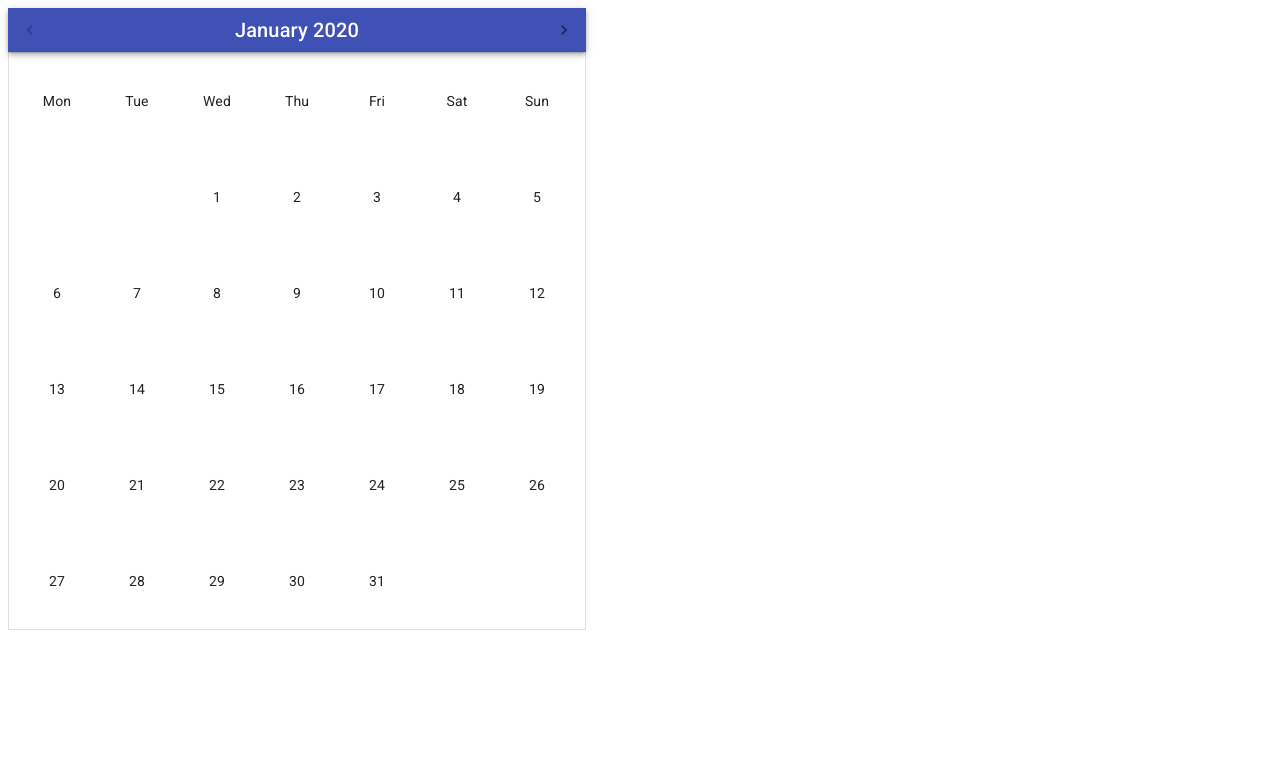
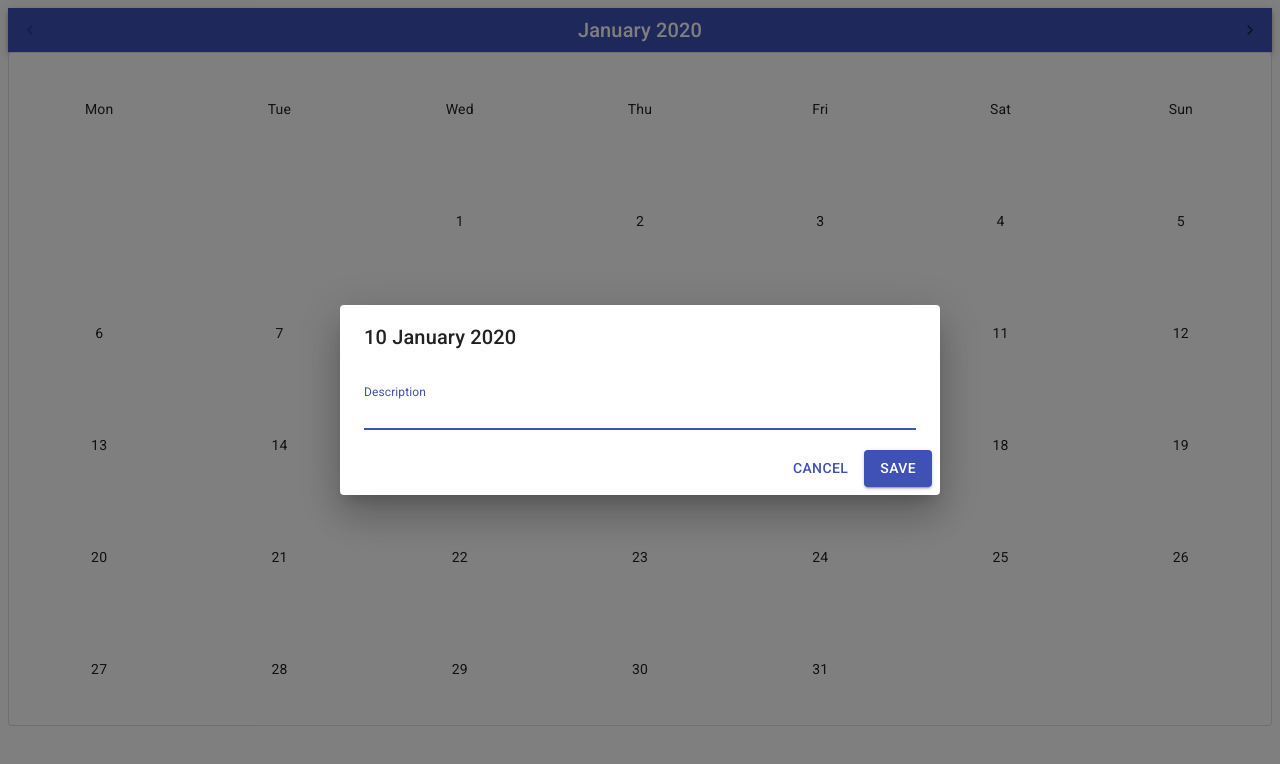
Before and after one commit to YooTanya/calendar, a React (Create React App) app: page / in a window 1280 px wide. Both pictures are taken after a click on the button "10". Shown: the top 764 px of the page. Built offline with nearby package versions, Linux system fonts and the light colour scheme.

Commit message:
created dialog title

```diff
--- a/src/App.tsx
+++ b/src/App.tsx
@@ -15,26 +15,15 @@ import {
   subMonths
 } from "date-fns/esm";
 import startOfToday from "date-fns/esm/startOfToday";
-import React, { FC, useEffect, useState } from "react";
+import React, { FC, useCallback, useEffect, useState } from "react";
 import CalendarContent from "./components/CalendarContent";
 
 const useStyles = makeStyles(theme => ({
-  calendar: {
-    display: "inline-flex",
-    flexFlow: "column",
-    width: "auto",
-    [theme.breakpoints.down("xs")]: {
-      width: "100%"
-    }
-  },
   header: {
     display: "flex",
     flexDirection: "row",
     alignItems: "center",
     justifyContent: "space-between"
-  },
-  today: {
-    color: "red"
   }
 }));
 const App: FC = () => {
@@ -43,7 +32,7 @@ const App: FC = () => {
   const [disabledNextIcon, setDisabledNextIcon] = useState(false);
   const [currentDate, setCurrentDate] = useState(startOfToday());
 
-  const displayIcons = () => {
+  const displayIcons = useCallback(() => {
     const firstMonth = startOfYear(startOfToday()).getMonth();
     const lastMonth = endOfYear(startOfToday()).getMonth();
     const currentMonth = getMonth(currentDate);
@@ -59,20 +48,19 @@ const App: FC = () => {
         setDisabledPrevIcon(false);
         setDisabledNextIcon(false);
     }
-  };
+  }, []);
 
   useEffect(() => {
     displayIcons();
   }, [displayIcons]);
 
   return (
-    <div className={classes.calendar}>
+    <div>
       <AppBar className={classes.header} position="static">
         <IconButton
           disabled={disabledPrevIcon}
           onClick={() => {
             setCurrentDate(subMonths(currentDate, 1));
-            displayIcons();
           }}
         >
           <KeyboardArrowLeftIcon fontSize="small" />
@@ -84,7 +72,6 @@ const App: FC = () => {
           disabled={disabledNextIcon}
           onClick={() => {
             setCurrentDate(addMonths(currentDate, 1));
-            displayIcons();
           }}
         >
           <KeyboardArrowRightIcon fontSize="small" />
--- a/src/components/CalendarContent.tsx
+++ b/src/components/CalendarContent.tsx
@@ -2,26 +2,37 @@ import ButtonBase from "@material-ui/core/ButtonBase";
 import Paper from "@material-ui/core/Paper";
 import { makeStyles } from "@material-ui/core/styles";
 import Typography from "@material-ui/core/Typography";
-import { getDaysInMonth } from "date-fns";
-import { getDay, startOfMonth } from "date-fns/esm";
-import React, { FC, ReactNode, useEffect, useState } from "react";
 import clsx from "clsx";
+import { getDay, getDaysInMonth, setDate, startOfMonth } from "date-fns/esm";
+import React, { FC, useCallback, useEffect, useState } from "react";
+import CalendarDialog from "./CalendarDialog";
 
 interface CalendarContentProps {
   currentDate: Date;
 }
+interface CalendarDay {
+  id: number | string;
+  day: number | undefined;
+  description?: string | undefined;
+}
 const useStyles = makeStyles(theme => ({
-  root: {},
+  button: {
+    width: "100%",
+    [theme.breakpoints.down("xs")]: {
+      display: "flex",
+      justifyContent: "flex-start",
+      marginLeft: theme.spacing(2)
+    }
+  },
   cell: {
     [theme.breakpoints.up("xs")]: {
       display: "flex",
-      width: "5rem",
-      height: "5rem",
-      alignItems: "center",
-      justifyContent: "center"
+      justifyContent: "center",
+      width: "calc(100%/7)",
+      height: "7rem"
     },
     [theme.breakpoints.down("xs")]: {
-      display: "block",
+      display: "flex",
       width: "100%"
     }
   },
@@ -30,11 +41,38 @@ const useStyles = makeStyles(theme => ({
       display: "none"
     }
   },
+  description: {
+    [theme.breakpoints.up("xs")]: {
+      display: "none"
+    },
+    [theme.breakpoints.down("xs")]: {
+      display: "inline-block",
+      marginLeft: "3rem",
+      width: "100%",
+      textAlign: "left"
+    }
+  },
   header: {
-    display: "flex",
-    flexDirection: "row",
-    alignItems: "center",
-    justifyContent: "space-between"
+    [theme.breakpoints.down("xs")]: {
+      display: "none"
+    }
+  },
+  mark: {
+    position: "relative",
+    "&:before": {
+      borderWidth: "5px",
+      borderLeftColor: theme.palette.error.dark,
+      borderTopColor: theme.palette.error.dark
+    },
+    "&:before, &:after": {
+      content: "",
+      position: "absolute",
+      top: 0,
+      left: 0,
+      borderColor: "transparent",
+      borderStyle: "solid",
+      display: "block"
+    }
   },
   row: {
     [theme.breakpoints.down("sm")]: {
@@ -42,8 +80,7 @@ const useStyles = makeStyles(theme => ({
     },
     [theme.breakpoints.up("sm")]: {
       display: "flex",
-      flexFlow: "row",
-      padding: theme.spacing(1)
+      flexFlow: "row"
     }
   }
 }));
@@ -52,35 +89,74 @@ const CalendarContent: FC<CalendarContentProps> = props => {
 
   const { currentDate } = props;
   const [daysInMonth, setDaysInMonth] = useState(getDaysInMonth(currentDate));
+  const [isOpenDialog, setIsOpenDialog] = useState(false);
+  const [dates, setDates] = useState<CalendarDay[]>([]);
+  const [selectedDate, setSelectedDate] = useState<Date>(currentDate);
+
+  useEffect(() => {
+    setDaysInMonth(getDaysInMonth(currentDate));
+  }, [currentDate]);
+
+  const handleCloseDialog = () => {
+    setIsOpenDialog(false);
+  };
+
+  const handleOpenDialog = useCallback((currentDate, id) => {
+    if (!id.toString().startsWith("blank")) {
+      setIsOpenDialog(true);
+      setSelectedDate(setDate(currentDate, id));
+    }
+  }, []);
 
   const setAllDays = () => {
-    let blanks = [];
-    let days = [];
+    let blanks: CalendarDay[] = [];
+    let values: CalendarDay[] = [];
     const startedDay = getDay(startOfMonth(currentDate));
+    for (let counter = 1; counter < startedDay; counter++) {
+      blanks.push({
+        id: `blank-${counter}`,
+        day: undefined,
+        description: undefined
+      });
+    }
 
-    for (let counter = 1; counter < startedDay; counter++) {
-      blanks.push(
-        <div className={clsx(classes.cell, classes.cellBlank)}></div>
-      );
+    for (let counter = 1; counter <= daysInMonth; counter++) {
+      values.push({ id: counter, day: counter, description: "description" });
     }
-    for (let counter = 1; counter <= daysInMonth; counter++) {
-      days.push(
-        <div key={counter}>
-          {" "}
-          <ButtonBase className={classes.cell}>
-            <Typography variant="body2">{counter}</Typography>
+
+    const days = [...blanks, ...values].map(values => {
+      const { id, description, day } = values;
+      return (
+        <div
+          key={id}
+          className={clsx(
+            classes.cell,
+            {
+              [classes.cellBlank]: day === undefined
+            },
+            { [classes.mark]: !!description }
+          )}
+          onClick={() => handleOpenDialog(currentDate, id)}
+        >
+          <ButtonBase disabled={day === undefined} className={classes.button}>
+            <Typography variant="body2">{day}</Typography>
+            {description && (
+              <Typography variant="body2" className={classes.description}>
+                {description}
+              </Typography>
+            )}
           </ButtonBase>
         </div>
       );
-    }
-    return [...blanks, ...days];
+    });
+    return days;
   };
 
-  const setRows = () => {
-    let rows: ReactNode[] = [];
-    let cells: ReactNode[] = [];
+  const arrangeDays = () => {
+    let rows: Object[] = [];
+    let cells: Object[] = [];
     setAllDays().forEach((row, index) => {
-      if (index % 7 == 0 && cells.length > 0) {
+      if (index % 7 === 0 && cells.length > 0) {
         rows.push(cells);
         cells = [];
         cells.push(row);
@@ -88,6 +164,7 @@ const CalendarContent: FC<CalendarContentProps> = props => {
         cells.push(row);
       }
     });
+
     rows.push(cells);
     return rows.map((day, index) => (
       <div className={classes.row} key={index}>
@@ -96,20 +173,16 @@ const CalendarContent: FC<CalendarContentProps> = props => {
     ));
   };
 
-  useEffect(() => {
-    setDaysInMonth(getDaysInMonth(currentDate));
-    setAllDays();
-    setRows();
-  }, [currentDate, setAllDays, setRows]);
-
   const renderWeek = () => {
-    //format(currentDate, "ddd") is not working
     const daysOfWeek = ["Mon", "Tue", "Wed", "Thu", "Fri", "Sat", "Sun"];
     const days = [];
     for (let counter = 0; counter < 7; counter++) {
       days.push(
-        <div>
-          <ButtonBase disableRipple className={classes.cell}>
+        <div
+          key={`days-${counter}`}
+          className={clsx(classes.cell, classes.header)}
+        >
+          <ButtonBase disabled className={classes.button}>
             <Typography variant="body2">{daysOfWeek[counter]}</Typography>
           </ButtonBase>
         </div>
@@ -119,25 +192,17 @@ const CalendarContent: FC<CalendarContentProps> = props => {
   };
 
   return (
-    <Paper variant="outlined" square>
-      <div className={classes.row}>{renderWeek()}</div>
-      {setRows()}
-
-      {/* {[...Array(getDaysInMonth(currentDate))].map((_, index) => (
-        <div key={index}>
-          <ButtonBase
-            className={clsx({
-              [classes.today]:
-                getDate(currentDate) - 1 == index && isThisMonth(currentDate)
-            })}
-          >
-            <Typography variant="body2" className={classes.item}>
-              {index + 1}
-            </Typography>
-          </ButtonBase>
-        </div>
-      ))} */}
-    </Paper>
+    <>
+      <Paper variant="outlined">
+        <div className={classes.row}>{renderWeek()}</div>
+        {arrangeDays()}
+      </Paper>
+      <CalendarDialog
+        isOpen={isOpenDialog}
+        closeDialog={handleCloseDialog}
+        title={selectedDate}
+      />
+    </>
   );
 };
 export default CalendarContent;
--- /dev/null
+++ b/src/components/CalendarDialog.tsx
@@ -0,0 +1,43 @@
+import Button from "@material-ui/core/Button";
+import Dialog from "@material-ui/core/Dialog";
+import DialogActions from "@material-ui/core/DialogActions";
+import DialogContent from "@material-ui/core/DialogContent";
+import DialogTitle from "@material-ui/core/DialogTitle";
+import TextField from "@material-ui/core/TextField";
+import React, { FC } from "react";
+import { format } from "date-fns";
+
+interface CalendarDialogProps {
+  isOpen: boolean;
+  closeDialog: () => void;
+  title: Date;
+}
+
+const CalendarDialog: FC<CalendarDialogProps> = props => {
+  const { isOpen, closeDialog, title } = props;
+  return (
+    <Dialog open={isOpen} fullWidth>
+      <DialogTitle id="form-dialog-title">
+        {format(title, "d MMMM Y")}
+      </DialogTitle>
+      <DialogContent>
+        <TextField
+          autoFocus
+          margin="dense"
+          label="Description"
+          type="text"
+          fullWidth
+        />
+      </DialogContent>
+      <DialogActions>
+        <Button onClick={closeDialog} color="primary">
+          Cancel
+        </Button>
+        <Button onClick={closeDialog} color="primary" variant="contained">
+          Save
+        </Button>
+      </DialogActions>
+    </Dialog>
+  );
+};
+export default CalendarDialog;
```
